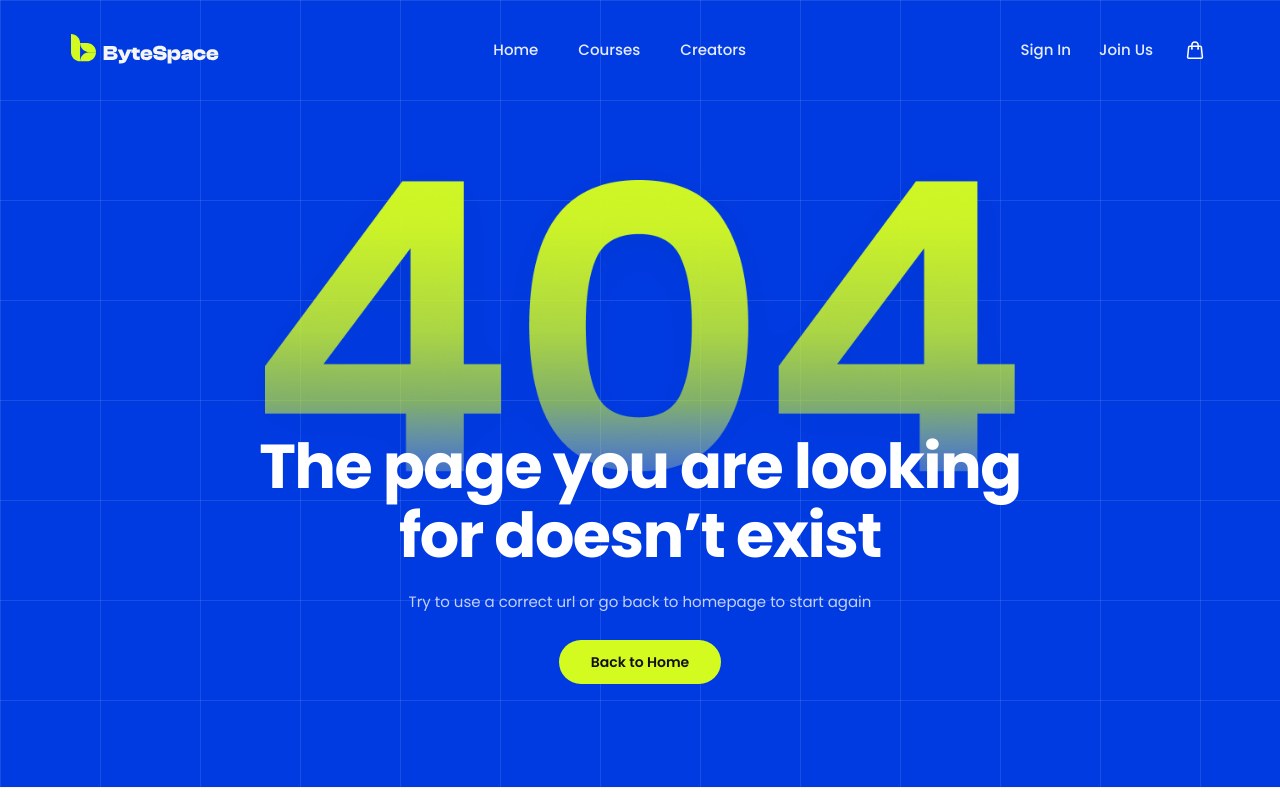
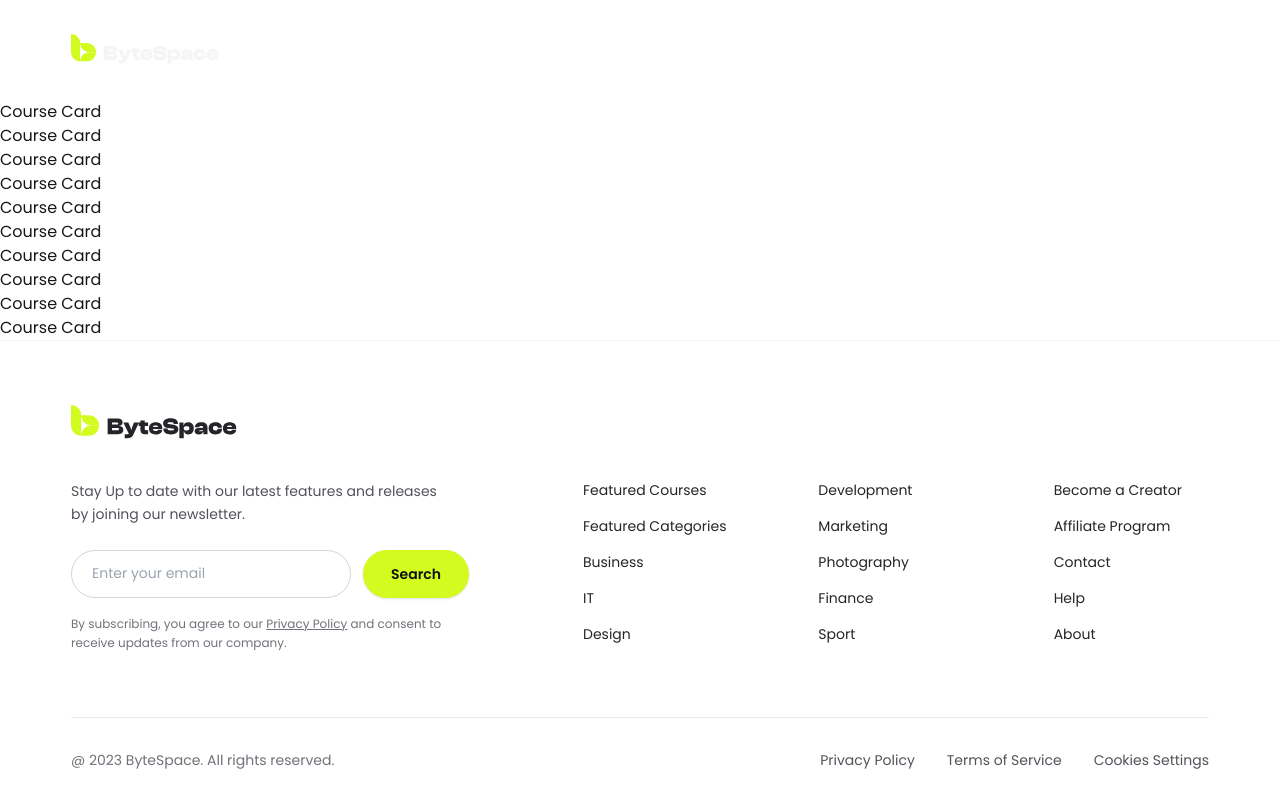
Before and after one commit to sushilhemrom500530/byte-space, a Next.js app: page /creators in a window 1280 px wide. Before the commit this address had no page. Shown: the top 800 px of the page. Built offline with nearby package versions, Linux system fonts and the light colour scheme.

Commit message:
feat: add creators page and reusable course-card component

```diff
--- /dev/null
+++ b/src/app/(public)/creators/page.tsx
@@ -0,0 +1,7 @@
+import Creators from "@/components/creators";
+
+export default function CreatorsPage() {
+    return (
+        <Creators />
+    );
+}
--- /dev/null
+++ b/src/components/creators/index.tsx
@@ -0,0 +1,18 @@
+import CourseCard from "@/components/reuseable/course-card";
+
+export default function Creators() {
+    return (
+        <div>
+            <CourseCard />
+            <CourseCard />
+            <CourseCard />
+            <CourseCard />
+            <CourseCard />
+            <CourseCard />
+            <CourseCard />
+            <CourseCard />
+            <CourseCard />
+            <CourseCard />
+        </div>
+    );
+}
--- /dev/null
+++ b/src/components/reuseable/course-card/index.tsx
@@ -0,0 +1,7 @@
+export default function CourseCard() {
+    return (
+        <div>
+            <h1>Course Card</h1>
+        </div>
+    );
+}
```
Also changed, not shown: tsconfig.json (line endings or trailing spaces).
